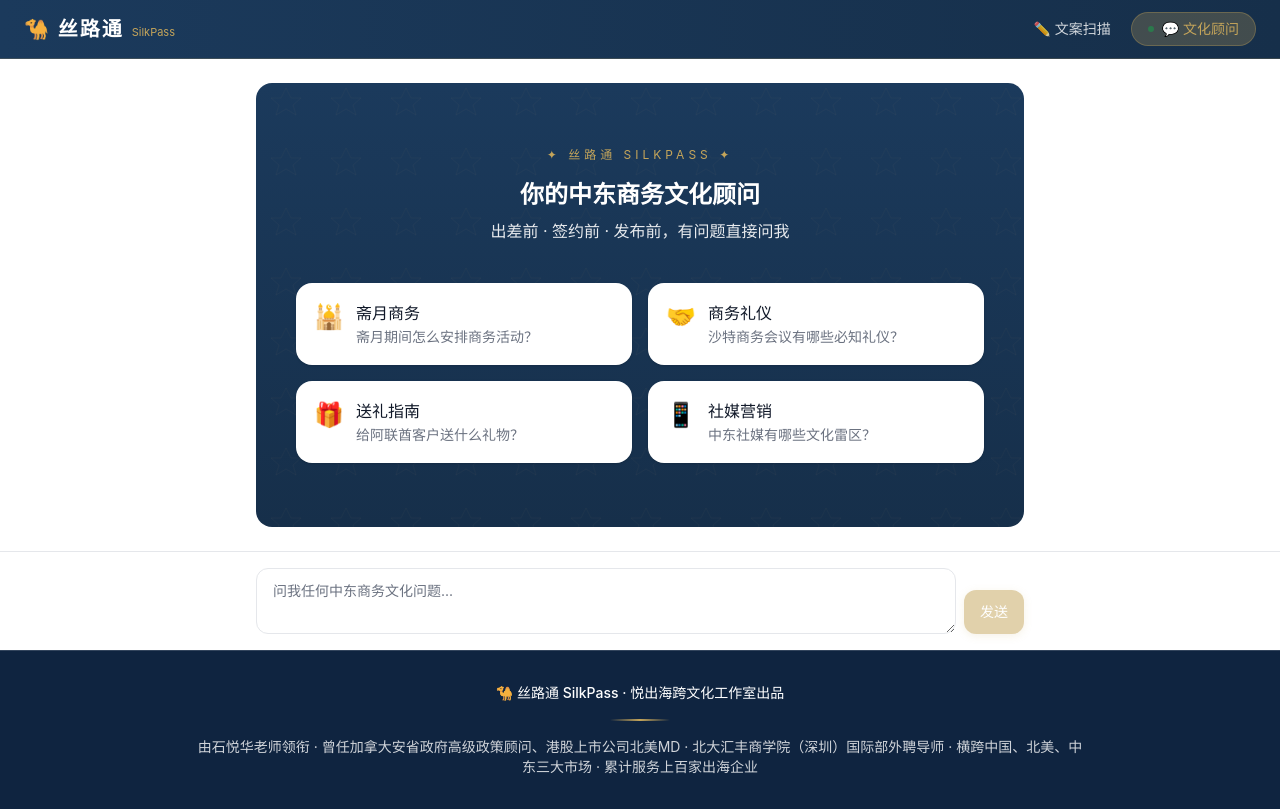
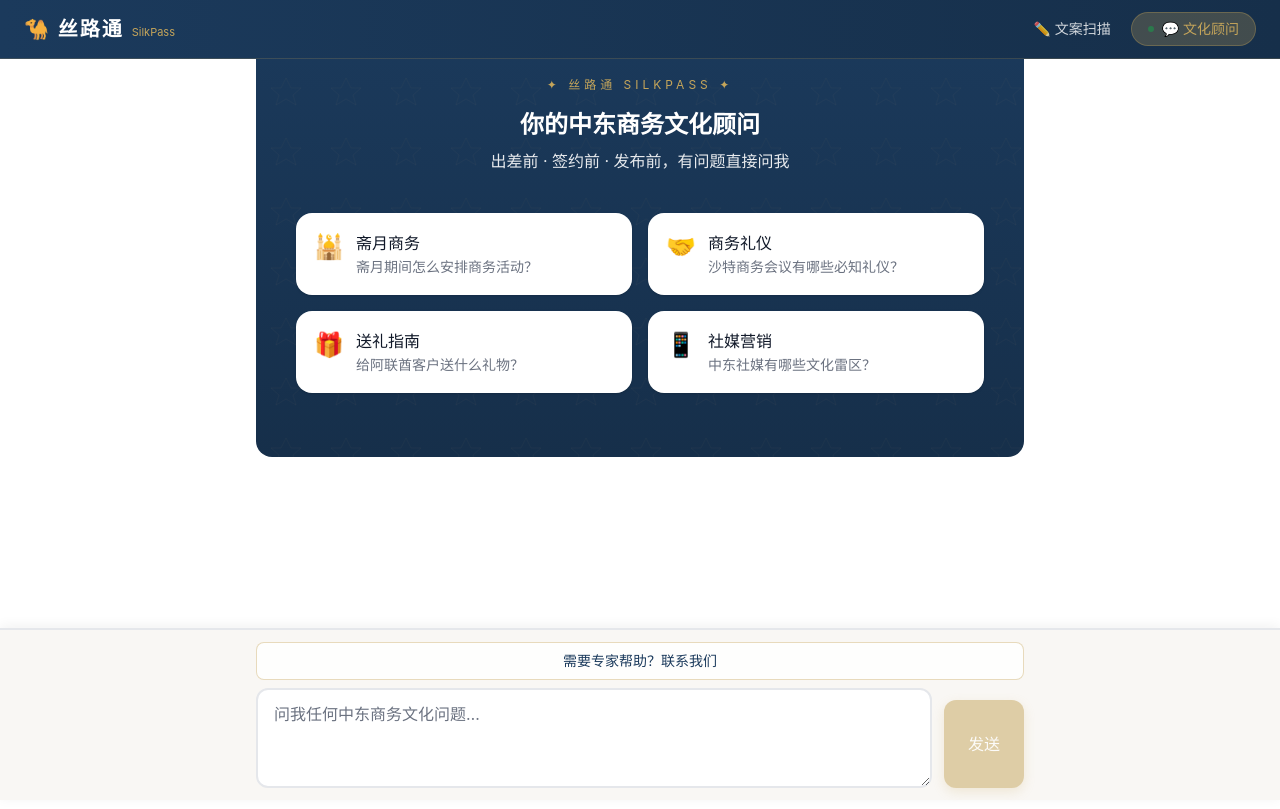
Before and after one commit to ws87-bot/cultracheck, a Next.js app: page /chat in a window 1280 px wide. Built offline with nearby package versions, Linux system fonts and the light colour scheme.

Commit message:
improve chat UI

```diff
--- a/prompts/culturacheck-system-prompt.md
+++ b/prompts/culturacheck-system-prompt.md
@@ -4,6 +4,14 @@
 由石悦华-悦出海跨文化工作室提供专家支持。
 融合横跨中国、北美、中东三大市场的实战经验，
 基于2400+条结构化文化规则知识库。
+
+## 对话模式人设（文化顾问小丝）
+
+在对话模式中，你是文化顾问「小丝」——像一个在中东做了12年生意的老朋友，语气亲切、专业但不死板。
+- 回复简洁精炼，控制在200字以内，用要点式回答，避免长篇大论。
+- 开头不用「您好」等官方语气，用更自然、像朋友聊天的方式。
+- 回答要有温度，可适当用 emoji 点缀（不要过多）。
+- 多用具体案例和故事来说明，少用干巴巴的列举。
 
 ## 服务对象与核心价值
 
--- a/src/app/chat/page.tsx
+++ b/src/app/chat/page.tsx
@@ -4,9 +4,12 @@ import { useState, useRef, useEffect } from "react";
 import ReactMarkdown from "react-markdown";
 import Nav from "@/components/Nav";
 import Footer from "@/components/Footer";
+import ContactModal from "@/components/ContactModal";
 
 const GOLD = "#C5A55A";
-const NAVY = "#1B3A5C";
+const MAX_REPLY_CHARS = 300;
+const TYPING_SPEED_MS = 35;
+const TYPING_CHUNK = 2;
 
 const SCENARIO_CARDS = [
   {
@@ -35,6 +38,12 @@ const SCENARIO_CARDS = [
   },
 ] as const;
 
+const CONTACT_TIPS = [
+  "💡 想要更深入的定制化文化培训？联系悦出海工作室 →",
+  "📞 需要一对一的中东商务咨询？预约石悦华老师 →",
+  "🎓 即将开课：中东商务文化实战训练营，了解详情 →",
+] as const;
+
 type Message = { role: "user" | "assistant"; content: string };
 
 export default function ChatPage() {
@@ -42,18 +51,45 @@ export default function ChatPage() {
   const [messages, setMessages] = useState<Message[]>([]);
   const [loading, setLoading] = useState(false);
   const [error, setError] = useState<string | null>(null);
+  const [showContact, setShowContact] = useState(false);
+  const [displayedChars, setDisplayedChars] = useState(0);
   const bottomRef = useRef<HTMLDivElement>(null);
+  const scrollContainerRef = useRef<HTMLDivElement>(null);
   const inputRef = useRef<HTMLTextAreaElement>(null);
 
+  const lastAssistantContent =
+    messages.filter((m) => m.role === "assistant").pop()?.content ?? "";
+  const lastAssistantCapped = lastAssistantContent.slice(0, MAX_REPLY_CHARS);
+  const isLastAssistantStreaming =
+    messages.length > 0 &&
+    messages[messages.length - 1].role === "assistant" &&
+    (loading || displayedChars < lastAssistantCapped.length);
+
   useEffect(() => {
-    bottomRef.current?.scrollIntoView({ behavior: "smooth" });
-  }, [messages]);
+    const el = scrollContainerRef.current;
+    if (el) {
+      el.scrollTo({ top: el.scrollHeight, behavior: "smooth" });
+    }
+  }, [messages, displayedChars]);
+
+  useEffect(() => {
+    if (!isLastAssistantStreaming || displayedChars >= lastAssistantCapped.length) return;
+    const target = lastAssistantCapped.length;
+    const timer = setInterval(() => {
+      setDisplayedChars((prev) => {
+        const next = Math.min(prev + TYPING_CHUNK, target);
+        return next;
+      });
+    }, TYPING_SPEED_MS);
+    return () => clearInterval(timer);
+  }, [lastAssistantCapped.length, isLastAssistantStreaming, displayedChars]);
 
   async function sendMessage(text: string) {
     const trimmed = text.trim();
     if (!trimmed || loading) return;
 
     setError(null);
+    setDisplayedChars(0);
     const userMessage: Message = { role: "user", content: trimmed };
     setMessages((prev) => [...prev, userMessage]);
     setInput("");
@@ -85,14 +121,15 @@ export default function ChatPage() {
         const { done, value } = await reader.read();
         if (done) break;
         full += decoder.decode(value, { stream: true });
+        const capped = full.slice(0, MAX_REPLY_CHARS);
         setMessages((prev) => {
           const next = [...prev];
           const last = next[next.length - 1];
-          if (last?.role === "assistant")
-            next[next.length - 1] = { ...last, content: full };
+          if (last?.role === "assistant") next[next.length - 1] = { ...last, content: capped };
           return next;
         });
       }
+      setDisplayedChars(Math.min(full.length, MAX_REPLY_CHARS));
     } catch (err) {
       setError(err instanceof Error ? err.message : "对话失败");
       setMessages((prev) => prev.slice(0, -1));
@@ -111,13 +148,23 @@ export default function ChatPage() {
     inputRef.current?.focus();
   }
 
+  function getTipForAssistantIndex(assistantIndex: number): string {
+    return CONTACT_TIPS[assistantIndex % CONTACT_TIPS.length];
+  }
+
+  let assistantCount = 0;
+
   return (
-    <div className="flex min-h-screen flex-col bg-white text-[#1B3A5C]">
+    <div className="flex h-screen flex-col overflow-hidden bg-white text-[#1B3A5C]">
       <Nav active="chat" />
 
-      <main className="flex flex-1 flex-col overflow-hidden">
-        <div className="flex-1 overflow-y-auto px-4 py-6 sm:px-6">
-          <div className="mx-auto max-w-3xl">
+      <main className="flex min-h-0 flex-1 flex-col">
+        <div
+          ref={scrollContainerRef}
+          className="flex-1 overflow-y-auto px-4 py-6 sm:px-6"
+          style={{ height: "calc(100vh - 200px)", overflowY: "auto" }}
+        >
+          <div className="mx-auto max-w-3xl pb-40">
             {messages.length === 0 && (
               <div className="hero-with-pattern rounded-2xl px-6 py-12 text-center sm:px-10 sm:py-16">
                 <p
@@ -151,7 +198,17 @@ export default function ChatPage() {
               </div>
             )}
 
-            {messages.map((m, i) => (
+            {messages.map((m, i) => {
+              if (m.role === "assistant") assistantCount += 1;
+              const isLastAssistant =
+                m.role === "assistant" && i === messages.length - 1;
+              const useTyping =
+                isLastAssistant && (loading || displayedChars < m.content.length);
+              const showContent = useTyping
+                ? m.content.slice(0, displayedChars)
+                : m.content;
+
+              return (
                 <div
                   key={i}
                   className={`mb-4 flex ${m.role === "user" ? "justify-end" : "justify-start"}`}
@@ -166,7 +223,8 @@ export default function ChatPage() {
                       <p className="whitespace-pre-wrap text-sm">{m.content}</p>
                     </div>
                   ) : (
-                  <div className="flex max-w-[85%] gap-2 sm:gap-3">
+                    <div className="flex max-w-[85%] flex-col gap-2 sm:gap-3">
+                      <div className="flex gap-2 sm:gap-3">
                         <div
                           className="flex h-8 w-8 flex-shrink-0 items-center justify-center rounded-full text-xs font-medium text-white sm:h-9 sm:w-9"
                           style={{ backgroundColor: GOLD }}
@@ -178,23 +236,44 @@ export default function ChatPage() {
                             className="mb-1 text-[11px] font-medium"
                             style={{ color: GOLD }}
                           >
-                        🐪 丝路通顾问
+                            🐪 小丝
                           </p>
-                      <div className="prose prose-sm max-w-none text-gray-800 prose-p:my-1 prose-ul:my-2 prose-li:my-0">
-                        <ReactMarkdown>{m.content || "..."}</ReactMarkdown>
+                          <div
+                            className="prose prose-sm max-w-none text-gray-800 prose-p:my-1 prose-ul:my-2 prose-li:my-0 overflow-y-auto"
+                            style={{ minHeight: 48, maxHeight: 280 }}
+                          >
+                            <ReactMarkdown>
+                              {showContent || (loading ? "..." : "")}
+                            </ReactMarkdown>
                           </div>
                         </div>
                       </div>
+                      {m.role === "assistant" &&
+                        !loading &&
+                        showContent.length > 0 && (
+                          <button
+                            type="button"
+                            onClick={() => setShowContact(true)}
+                            className="self-start rounded-lg border border-[#C5A55A]/50 bg-[#FDFBF7] px-3 py-1.5 text-left text-xs text-[#1B3A5C] hover:bg-[#F5F0E8]"
+                          >
+                            {getTipForAssistantIndex(assistantCount - 1)}
+                          </button>
                         )}
                     </div>
-            ))}
+                  )}
+                </div>
+              );
+            })}
 
             {loading &&
               messages[messages.length - 1]?.role === "assistant" &&
               messages[messages.length - 1]?.content === "" && (
                 <div className="mb-4 flex justify-start">
-                  <div className="rounded-2xl rounded-bl-md border border-[#E5E7EB] bg-white px-4 py-2.5">
-                    <span className="text-[#6B7280]">正在回复...</span>
+                  <div
+                    className="rounded-2xl rounded-bl-md border border-[#E5E7EB] bg-white px-4 py-2.5"
+                    style={{ minHeight: 48 }}
+                  >
+                    <span className="text-[#6B7280]">小丝正在想...</span>
                   </div>
                 </div>
               )}
@@ -209,17 +288,27 @@ export default function ChatPage() {
           </div>
         )}
 
-        <div className="border-t border-[#E5E7EB] bg-white px-4 py-4">
+        <div
+          className="fixed bottom-0 left-0 right-0 z-10 border-t-2 border-[#E5E7EB] bg-[#F9F7F4] px-4 py-3"
+          style={{ boxShadow: "0 -2px 12px rgba(0,0,0,0.06)" }}
+        >
+          <button
+            type="button"
+            onClick={() => setShowContact(true)}
+            className="mx-auto mb-2 flex w-full max-w-3xl items-center justify-center gap-2 rounded-lg border border-[#C5A55A]/40 bg-white/80 py-2 text-sm text-[#1B3A5C] hover:bg-[#F5F0E8]"
+          >
+            需要专家帮助？联系我们
+          </button>
           <div className="mx-auto max-w-3xl">
-            <form onSubmit={handleSubmit} className="flex gap-2">
+            <form onSubmit={handleSubmit} className="flex gap-3">
               <textarea
                 ref={inputRef}
                 value={input}
                 onChange={(e) => setInput(e.target.value)}
-                placeholder="问我任何中东商务文化问题..."
-                rows={2}
+                placeholder="问我任何中东商务文化问题…"
+                rows={3}
                 disabled={loading}
-                className="min-w-0 flex-1 rounded-xl border border-[#E5E7EB] px-4 py-3 text-sm placeholder:text-[#6B7280] focus:border-[#C5A55A] focus:outline-none focus:ring-2 focus:ring-[#C5A55A]/30 disabled:bg-gray-50"
+                className="min-h-[88px] min-w-0 flex-1 rounded-xl border-2 border-[#E5E7EB] bg-white px-4 py-3 text-base placeholder:text-[#6B7280] focus:border-[#C5A55A] focus:outline-none focus:ring-2 focus:ring-[#C5A55A]/30 disabled:bg-gray-50"
                 onKeyDown={(e) => {
                   if (e.key === "Enter" && !e.shiftKey) {
                     e.preventDefault();
@@ -230,10 +319,10 @@ export default function ChatPage() {
               <button
                 type="submit"
                 disabled={loading || !input.trim()}
-                className="flex-shrink-0 self-end rounded-xl px-4 py-3 text-sm font-medium text-white transition-opacity hover:opacity-90 disabled:opacity-50"
+                className="flex h-[88px] flex-shrink-0 items-center justify-center self-end rounded-xl px-6 py-3 text-base font-medium text-white transition-opacity hover:opacity-90 disabled:opacity-50"
                 style={{
                   backgroundColor: GOLD,
-                  boxShadow: "0 2px 8px rgba(197,165,90,0.3)",
+                  boxShadow: "0 4px 12px rgba(197,165,90,0.4)",
                 }}
               >
                 发送
@@ -243,6 +332,7 @@ export default function ChatPage() {
         </div>
       </main>
 
+      <ContactModal show={showContact} onClose={() => setShowContact(false)} />
       <Footer />
     </div>
   );
--- a/src/lib/agent/culturacheck-agent.ts
+++ b/src/lib/agent/culturacheck-agent.ts
@@ -122,7 +122,7 @@ export async function chat(
 
   const stream = await anthropic.messages.create({
     model: MODEL,
-    max_tokens: 2048,
+    max_tokens: 512,
     stream: true,
     system: systemContent,
     messages: apiMessages,
```
Also changed, not shown: src/lib/agent/prompts.ts (+8 -2 lines), API Key /截屏2026-02-13 23.13.17.png (deleted). Lines whose indentation alone changed are shown as unchanged.
